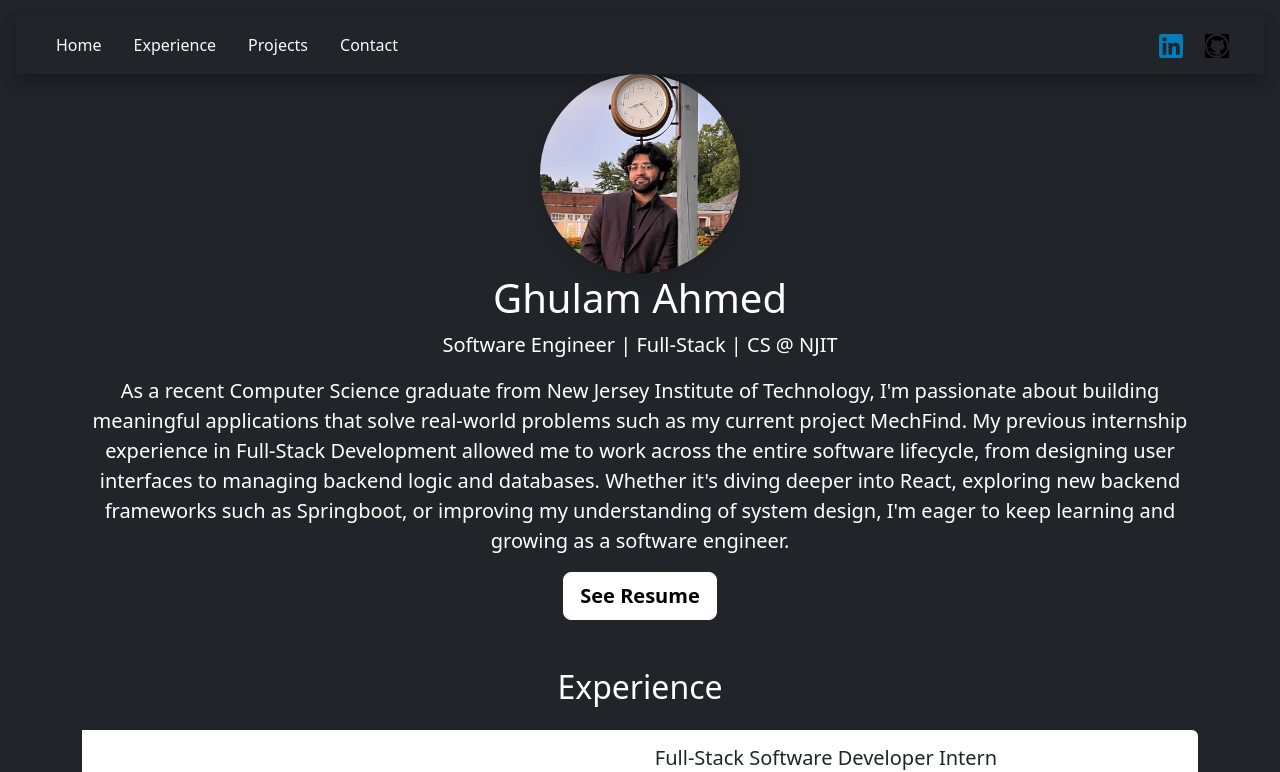
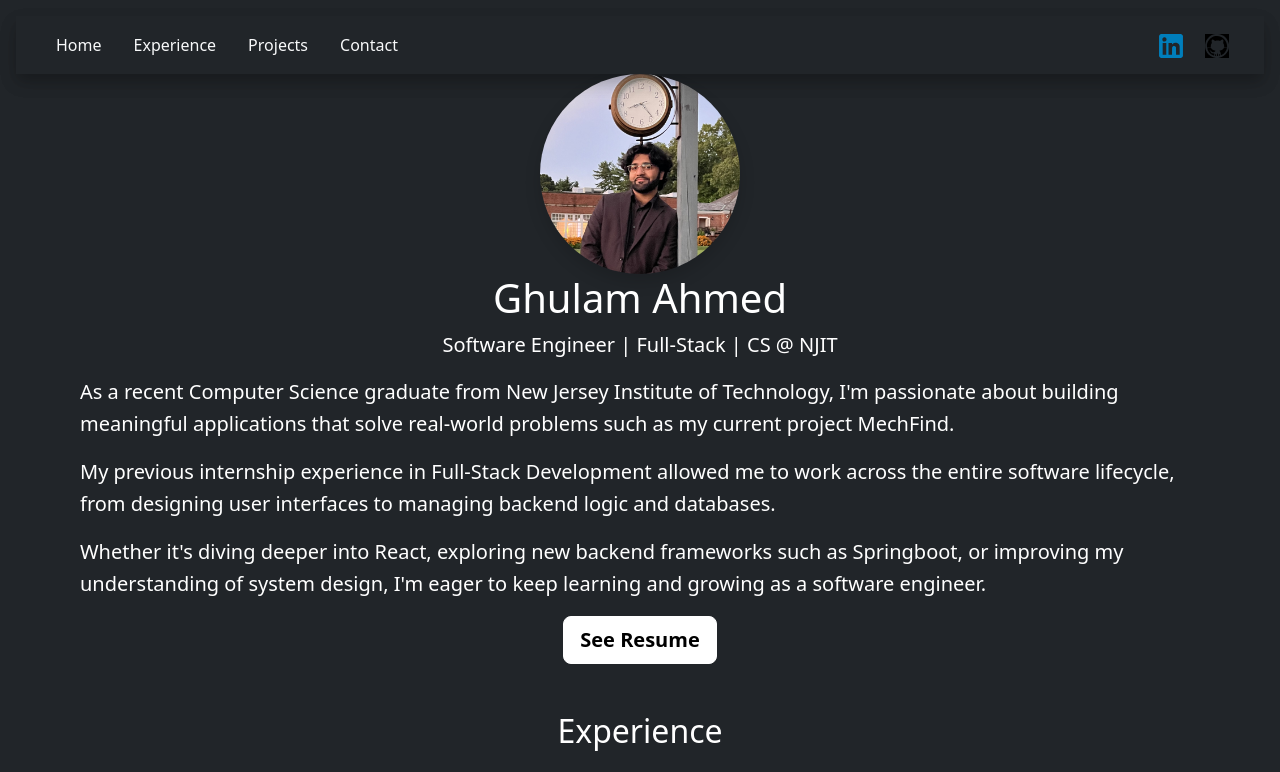
Before and after one commit to ghxlam/personal-website, a React (Create React App) app: page / in a window 1280 px wide. Shown: the top 772 px of the page. Built offline with nearby package versions, Linux system fonts and the light colour scheme.

Commit message:
added framer animation for about me text on mobile

```diff
--- a/package.json
+++ b/package.json
@@ -10,6 +10,7 @@
     "@testing-library/user-event": "^13.5.0",
     "bootstrap": "^5.3.6",
     "emailjs-com": "^3.2.0",
+    "framer-motion": "^12.23.12",
     "react": "^19.1.0",
     "react-dom": "^19.1.0",
     "react-scripts": "5.0.1",
--- /dev/null
+++ b/src/components/AboutMe.jsx
@@ -0,0 +1,43 @@
+import { useState } from "react";
+import { motion, AnimatePresence } from "framer-motion";
+
+const AboutMe = () => {
+  const [show, setShow] = useState(false);
+
+  const paragraphs = [
+    "As a recent Computer Science graduate from New Jersey Institute of Technology, I'm passionate about building meaningful applications that solve real-world problems such as my current project MechFind.",
+    "My previous internship experience in Full-Stack Development allowed me to work across the entire software lifecycle, from designing user interfaces to managing backend logic and databases.",
+    "Whether it's diving deeper into React, exploring new backend frameworks such as Springboot, or improving my understanding of system design, I'm eager to keep learning and growing as a software engineer."
+  ];
+
+  return (
+    <div className="my-3 text-center text-md-start">
+      <button
+        className="btn btn-outline-light d-md-none mb-2 px-3 py-1 rounded"
+        onClick={() => setShow(!show)}
+        style={{ fontWeight: "500", fontSize: "0.95rem" }}
+      >
+        {show ? "▲ Hide About Me" : "▼ Show About Me"}
+      </button>
+
+      <AnimatePresence>
+        {(show || window.innerWidth >= 768) && (
+          <motion.div
+            initial={{ opacity: 0, height: 0 }}
+            animate={{ opacity: 1, height: "auto" }}
+            exit={{ opacity: 0, height: 0 }}
+            transition={{ duration: 0.4 }}
+          >
+            {paragraphs.map((p, idx) => (
+              <p key={idx} className="lead mx-md-5 mb-3" style={{ lineHeight: 1.6 }}>
+                {p}
+              </p>
+            ))}
+          </motion.div>
+        )}
+      </AnimatePresence>
+    </div>
+  );
+};
+
+export default AboutMe;
--- a/src/components/Hero.js
+++ b/src/components/Hero.js
@@ -9,6 +9,7 @@ import ecommercePic from "../assets/ecommerceLogo.png";
 import Card from "./Card";
 import Section from "./Section";
 import ContactForm from "./ContactForm";
+import AboutMe from "./AboutMe";
 
 const Hero = () => (
   <main className="px-3 my-auto text-center">
@@ -22,17 +23,7 @@ const Hero = () => (
       />
       <h1>Ghulam Ahmed</h1>
       <p className="lead">Software Engineer | Full-Stack | CS @ NJIT</p>
-      <p className="lead mx-5">
-        As a recent Computer Science graduate from New Jersey Institute of
-        Technology, I'm passionate about building meaningful applications that
-        solve real-world problems such as my current project MechFind. My
-        previous internship experience in Full-Stack Development allowed me to
-        work across the entire software lifecycle, from designing user
-        interfaces to managing backend logic and databases. Whether it's diving
-        deeper into React, exploring new backend frameworks such as Springboot,
-        or improving my understanding of system design, I'm eager to keep
-        learning and growing as a software engineer.
-      </p>
+      <AboutMe />
       <a
         href={`${process.env.PUBLIC_URL}/Ghulam_Ahmed-Resume.pdf`}
         target="_blank"
```
Also changed, not shown: 1 other file (tests, documents, lock files or other folders).
